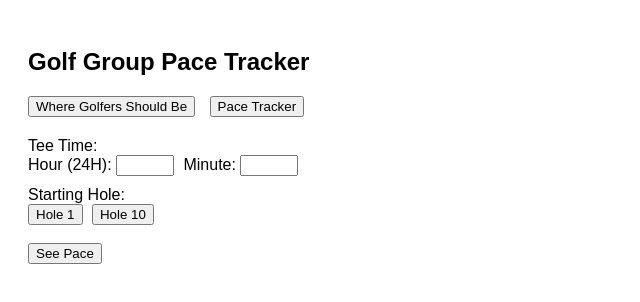
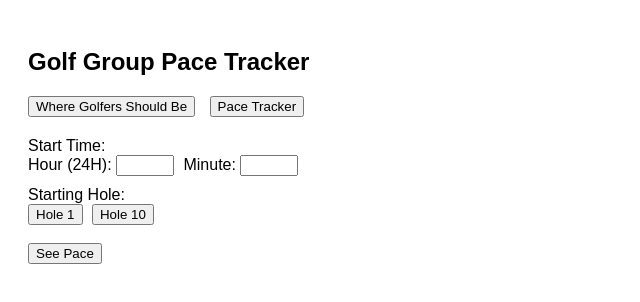
Before and after one commit to calvinnadeau4444/LegacyRidge-pace-tracker, a plain HTML site: page index.html in a window 1280 px wide. Shown: the full height of the page, 0-640 px from the left. Drawn offline with Linux system fonts and the light colour scheme.

Commit message:
Update index.html
changed Tee time to Start time

```diff
--- a/index.html
+++ b/index.html
@@ -24,7 +24,7 @@
   </div>
 
   <div id="timeTab" class="tab">
-    <label>Tee Time:</label>
+    <label>Start Time:</label>
     Hour (24H): <input type="number" id="teeHour1" min="0" max="23">
     Minute: <input type="number" id="teeMin1" min="0" max="59">
 
```
